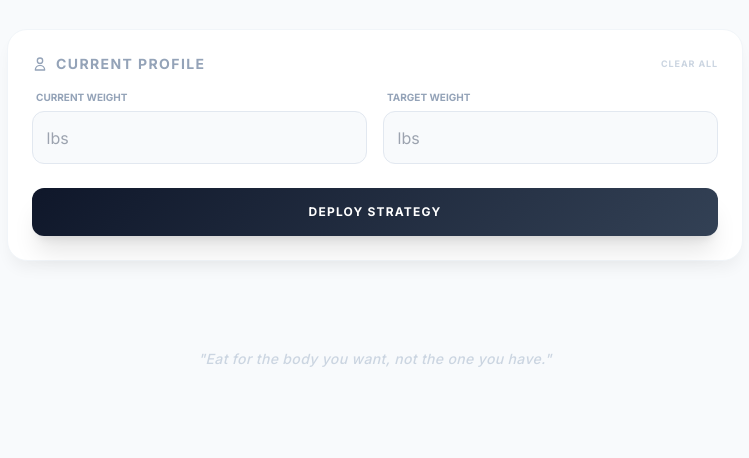
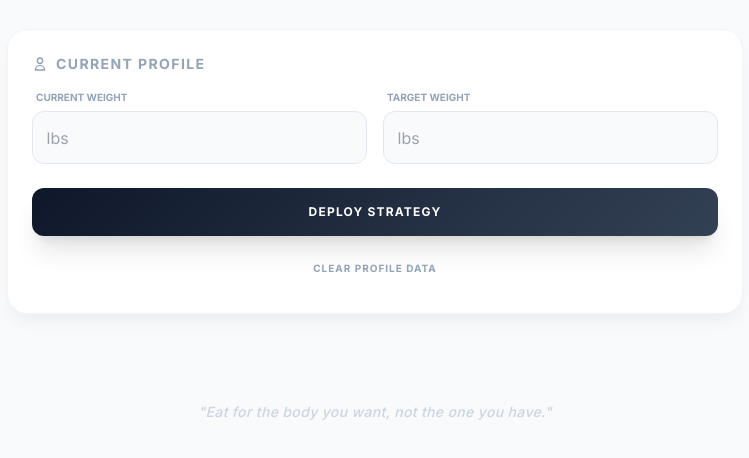
Before and after one commit to mrincredible84/weightloss-coach, a plain HTML site: page index.html in a window 1280 px wide. Shown: the part 76-534 px from the top of the page, without its empty margins (265-1014 px from the left). Drawn offline with nearby package versions, Linux system fonts and the light colour scheme.

Commit message:
Refactor index.html for improved layout and clarity
I wanted to add a "Clear Data" Button

```diff
--- a/index.html
+++ b/index.html
@@ -36,15 +36,15 @@
 
         <!-- Input Section -->
         <div class="card p-6 mb-6 border border-slate-100">
-            <h2 class="text-sm font-bold text-slate-400 uppercase tracking-widest mb-4 flex items-center justify-between">
-                <span class="flex items-center">
+            <div class="flex items-center mb-4">
+                <h2 class="text-sm font-bold text-slate-400 uppercase tracking-widest flex items-center">
                     <svg xmlns="http://www.w3.org/2000/svg" class="h-4 w-4 mr-2" fill="none" viewBox="0 0 24 24" stroke="currentColor">
                         <path stroke-linecap="round" stroke-linejoin="round" stroke-width="2" d="M16 7a4 4 0 11-8 0 4 4 0 018 0zM12 14a7 7 0 00-7 7h14a7 7 0 00-7-7z" />
                     </svg>
                     Current Profile
-                </span>
-                <button onclick="clearData()" class="text-[9px] text-slate-300 hover:text-red-400 transition-colors uppercase tracking-widest">Clear All</button>
-            </h2>
+                </h2>
+            </div>
+
             <div class="grid grid-cols-2 gap-4">
                 <div>
                     <label class="block text-[10px] font-bold text-slate-400 uppercase mb-1.5 ml-1">Current Weight</label>
@@ -55,9 +55,17 @@
                     <input type="number" id="goalWeight" class="input-field bg-slate-50" placeholder="lbs">
                 </div>
             </div>
-            <button onclick="calculateTargets()" class="w-full mt-6 accent-gradient active:opacity-90 text-white font-bold py-4 rounded-xl shadow-xl transition-all duration-200 uppercase tracking-widest text-xs">
-                Deploy Strategy
-            </button>
+
+            <div class="mt-6 space-y-3">
+                <button onclick="calculateTargets()" class="w-full accent-gradient active:opacity-90 text-white font-bold py-4 rounded-xl shadow-xl transition-all duration-200 uppercase tracking-widest text-xs">
+                    Deploy Strategy
+                </button>
+
+                <!-- New Clear Button Position -->
+                <button onclick="clearData()" class="w-full py-3 text-slate-400 hover:text-red-500 border border-transparent hover:border-red-100 rounded-xl transition-all text-[10px] font-bold uppercase tracking-widest">
+                    Clear Profile Data
+                </button>
+            </div>
         </div>
 
         <!-- Results Section -->
@@ -119,7 +127,7 @@
                 </ul>
             </div>
 
-            <footer class="text-center pt-4 pb-8">
+            <footer class="text-center pt-4 pb-8 border-t border-slate-100">
                 <p class="text-[10px] text-slate-400 font-bold uppercase tracking-[0.3em]">Strategy by Warren</p>
             </footer>
         </div>
@@ -131,7 +139,6 @@
     </div>
 
     <script>
-        // Load saved values IF they exist in the browser
         window.onload = function() {
             const savedCurrent = localStorage.getItem('coach_current');
             const savedGoal = localStorage.getItem('coach_goal');
@@ -142,7 +149,6 @@
             if (savedCurrent && savedGoal) calculateTargets();
         };
 
-        // Function to wipe all data from the specific device
         function clearData() {
             localStorage.removeItem('coach_current');
             localStorage.removeItem('coach_goal');
@@ -161,20 +167,16 @@
 
             if (!current || !goal) return;
 
-            // Save to LocalStorage so the user's progress is remembered locally
             localStorage.setItem('coach_current', currentVal);
             localStorage.setItem('coach_goal', goalVal);
 
-            // Calculations Logic
             const lbsToLose = current - goal;
-            // Formulas based on Warren's strategy
             const daysToGoal = (lbsToLose * 3500) / 500;
             const dailyCalories = goal * 12;
             const proteinGrams = goal;
             const fatGrams = Math.round((dailyCalories * 0.25) / 9);
             const carbGrams = Math.round((dailyCalories - (proteinGrams * 4) - (dailyCalories * 0.25)) / 4);
 
-            // UI Update
             document.getElementById('totalLbsToLose').innerText = lbsToLose + " lbs";
             document.getElementById('daysToGoal').innerText = Math.round(daysToGoal) + " Days";
             document.getElementById('dailyCalories').innerText = dailyCalories.toLocaleString();
@@ -185,7 +187,6 @@
             document.getElementById('results').classList.remove('hidden');
             document.getElementById('initial-message').classList.add('hidden');
 
-            // Smooth scroll to view results
             setTimeout(() => {
                 const results = document.getElementById('results');
                 results.scrollIntoView({ behavior: 'smooth' });
```
